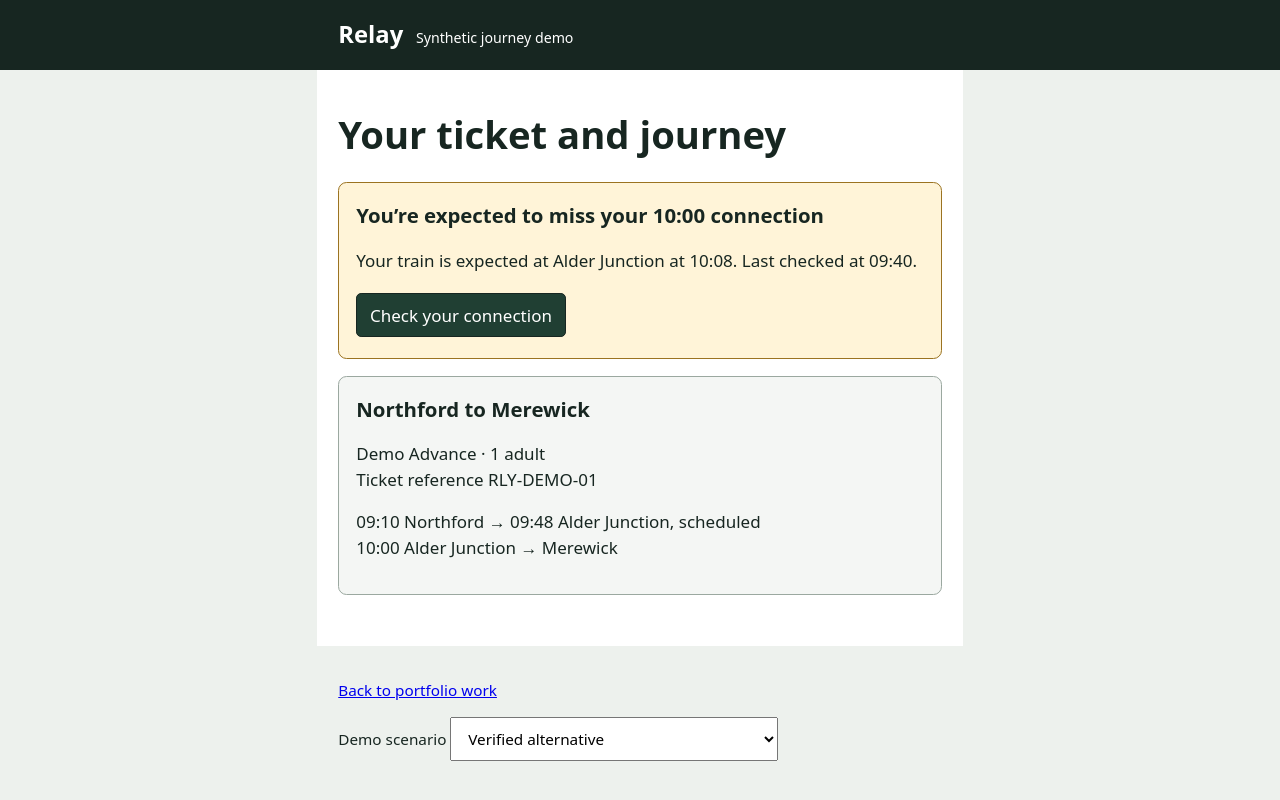
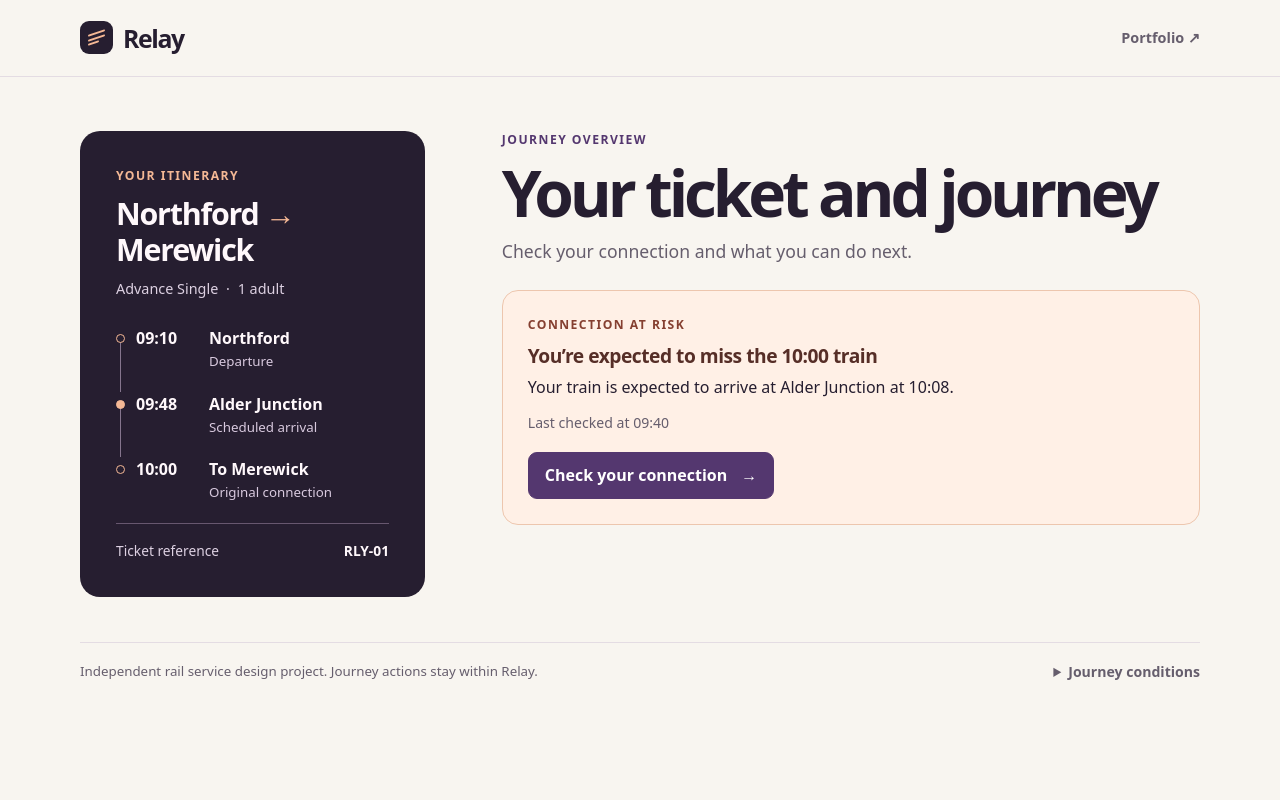
Before and after one commit to afroxyz/afroxyz.github.io, a plain HTML site: page relay-demo/index.html in a window 1280 px wide. Drawn offline with Linux system fonts and the light colour scheme.

Commit message:
Redesign Relay journey and recovery experience

```diff
--- a/relay-demo/index.html
+++ b/relay-demo/index.html
@@ -1,41 +1,50 @@
 <!doctype html>
 <html lang="en-GB">
-<meta charset="utf-8">
-<meta name="viewport" content="width=device-width, initial-scale=1">
-<title>Relay · Disrupted connection wireframe</title>
-<style>
-  :root { font: 17px/1.5 system-ui, sans-serif; color: #172621; background: #edf1ed; }
-  * { box-sizing: border-box; }
-  body { margin: 0; }
-  header { background: #172621; color: white; }
-  header div, main, aside { max-width: 38rem; margin: auto; padding: 1rem 1.25rem; }
-  header strong { font-size: 1.4rem; }
-  header small { margin-left: .75rem; }
-  main { min-height: 22rem; background: #fff; padding-bottom: 2rem; }
-  h1 { font-size: clamp(1.6rem, 5vw, 2.25rem); line-height: 1.15; }
-  h2 { font-size: 1.2rem; margin-top: 0; }
-  article { background: #f4f6f4; border: 1px solid #9ba8a0; border-radius: .5rem; padding: 1rem; margin: 1rem 0; }
-  .notice { background: #fff4d8; border-color: #9b7321; }
-  button, select { font: inherit; min-height: 44px; padding: .45rem .75rem; }
-  button { background: #fff; color: inherit; border: 1px solid #172621; border-radius: .3rem; margin: .2rem .5rem .2rem 0; cursor: pointer; text-align: left; }
-  button.primary { background: #203f33; color: white; }
-  :focus-visible { outline: 3px solid #2259ae; outline-offset: 3px; }
-  aside { font-size: .9rem; }
-  select { max-width: 100%; }
-</style>
-<header><div><strong>Relay</strong><small>Synthetic journey demo</small></div></header>
-<main id="screen"></main>
-<aside aria-label="Prototype controls">
-  <p><a href="../work.html#relay-title">Back to portfolio work</a></p>
-  <label for="scenario">Demo scenario</label>
-  <select id="scenario">
-    <option value="eligible">Verified alternative</option>
-    <option value="assistance">Assistance unknown</option>
-    <option value="stale">Status unavailable</option>
-    <option value="changed">Option changes at confirmation</option>
-    <option value="failure">Support request fails, then retries</option>
-    <option value="pending">Support request pending, then verified</option>
-  </select>
-</aside>
-<script type="module" src="./wireframe.mjs"></script>
+<head>
+  <meta charset="utf-8">
+  <meta name="viewport" content="width=device-width, initial-scale=1">
+  <meta name="theme-color" content="#221b2d">
+  <title>Relay | Manage your rail journey</title>
+  <link rel="stylesheet" href="./relay.css">
+</head>
+<body>
+  <a class="skip" href="#screen">Skip to journey details</a>
+  <header class="masthead">
+    <div class="masthead-inner">
+      <a class="brand" href="./" aria-label="Relay, start again"><span class="mark" aria-hidden="true"><i></i><i></i><i></i></span>Relay</a>
+      <a class="portfolio" href="../work.html#relay-title">Portfolio <span aria-hidden="true">↗</span></a>
+    </div>
+  </header>
+  <div class="layout">
+    <main id="screen" tabindex="-1"></main>
+    <aside class="journey" aria-label="Booked itinerary">
+      <p class="kicker">Your itinerary</p>
+      <h2>Northford <span aria-hidden="true">→</span> Merewick</h2>
+      <p class="fare">Advance Single <span>·</span> 1 adult</p>
+      <ol class="stops">
+        <li><time>09:10</time><div><strong>Northford</strong><small>Departure</small></div></li>
+        <li class="interchange"><time>09:48</time><div><strong>Alder Junction</strong><small>Scheduled arrival</small></div></li>
+        <li><time>10:00</time><div><strong>To Merewick</strong><small>Original connection</small></div></li>
+      </ol>
+      <div class="reference"><span>Ticket reference</span><strong>RLY-01</strong></div>
+      <button class="ticket-jump" id="ticket-jump" type="button" hidden>Return to your ticket <span aria-hidden="true">↗</span></button>
+    </aside>
+  </div>
+  <footer class="footer">
+    <small>Independent rail service design project. Journey actions stay within Relay.</small>
+    <details>
+      <summary>Journey conditions</summary>
+      <label for="scenario">Choose a condition to explore</label>
+      <select id="scenario">
+        <option value="eligible">Alternative train available</option>
+        <option value="assistance">Transfer assistance unconfirmed</option>
+        <option value="stale">Status unavailable</option>
+        <option value="changed">Travel option changes</option>
+        <option value="failure">Support request fails</option>
+        <option value="pending">Support request pending</option>
+      </select>
+    </details>
+  </footer>
+  <script type="module" src="./journey.mjs"></script>
+</body>
 </html>
--- /dev/null
+++ b/relay-demo/journey.mjs
@@ -0,0 +1,143 @@
+const screen = document.querySelector('#screen');
+const scenario = document.querySelector('#scenario');
+const ticketJump = document.querySelector('#ticket-jump');
+let view = 'ticket';
+let plan;
+let support;
+let supportTopic;
+
+const topics = {
+  connection: 'Your 10:00 connection at Alder Junction',
+  '1030': 'The 10:30 service from Alder Junction',
+  '1045': 'The 10:45 service from Alder Junction',
+};
+
+const button = (action, label, primary = false) =>
+  `<button type="button" data-action="${action}" class="action${primary ? ' primary' : ''}">${label}${primary ? ' <span aria-hidden="true">→</span>' : ''}</button>`;
+const actions = (...buttons) => `<div class="actions">${buttons.join('')}</div>`;
+const heading = (section, title, description = '') =>
+  `<div class="heading"><p class="kicker">${section}</p><h1 tabindex="-1">${title}</h1>${description ? `<p class="lede">${description}</p>` : ''}</div>`;
+
+function impact(action = '') {
+  const unavailable = scenario.value === 'stale';
+  return `<article class="panel notice">
+    <p class="kicker">${unavailable ? 'Status unavailable' : 'Connection at risk'}</p>
+    <h2>${unavailable ? 'We can’t confirm your connection' : 'You’re expected to miss the 10:00 train'}</h2>
+    <p>${unavailable ? 'Check again for an update, or ask for help with your onward journey.' : 'Your train is expected to arrive at Alder Junction at 10:08.'}</p>
+    <p class="meta">${unavailable ? 'Your booked itinerary is still available.' : 'Last checked at 09:40'}</p>${action}
+  </article>`;
+}
+
+function ticket() {
+  const activity = [];
+  if (plan === 'saved') activity.push(button('saved', 'View your 10:30 travel plan'));
+  if (support === 'verified') activity.push(button('verified', 'View support case RL-042'));
+  if (support === 'pending') activity.push(button('pending', 'Check your support request'));
+  if (support === 'failed') activity.push(button('failed', 'Review failed support request'));
+
+  return heading('Journey overview', 'Your ticket and journey', 'Check your connection and what you can do next.')
+    + impact(actions(button('connection', 'Check your connection', true)))
+    + (activity.length ? `<article class="panel"><h2>Journey activity</h2>${actions(...activity)}</article>` : '');
+}
+
+function connection() {
+  const stale = scenario.value === 'stale';
+  return heading('Connection details', 'Changing at Alder Junction', 'Your original connection to Merewick departs at 10:00.')
+    + impact()
+    + (stale
+      ? actions(button('refresh', 'Refresh status', true), button('support:connection', 'Get help'))
+      : `<article class="panel"><h2>Changing trains</h2><p>Your scheduled interchange was 12 minutes. Allow five minutes to change trains at Alder Junction.</p></article>
+        ${actions(button('options', 'See travel options', true))}`);
+}
+
+function option(time, status, description, action, eligible = false) {
+  return `<article class="panel">
+    <div class="option-title"><h2><time>${time}</time> to Merewick</h2><span class="tag${eligible ? ' confirmed' : ''}">${status}</span></div>
+    <p>${description}</p>${actions(action)}
+  </article>`;
+}
+
+const screens = {
+  ticket,
+  connection,
+  options: () => {
+    const assistanceUnknown = scenario.value === 'assistance';
+    const changed = plan === 'changed';
+    const eligible = !changed && !assistanceUnknown;
+    const acceptance = changed ? 'We can no longer confirm ticket acceptance for this train.' : 'Your ticket is accepted on this train under the delay policy.';
+    return heading('Onward travel', 'Travel options', 'Alder Junction to Merewick')
+      + (changed ? '<p class="panel notice">The 10:30 option changed while you were reviewing it. Check the updated details below.</p>' : '')
+      + option('10:30', changed ? 'Ticket acceptance unknown' : assistanceUnknown ? 'Assistance unconfirmed' : 'Ticket accepted',
+        acceptance + (assistanceUnknown ? ' We can’t confirm the transfer assistance you need.' : ''),
+        eligible ? button('review', 'Review the 10:30 plan', true) : button('support:1030', 'Get help with the 10:30'), eligible)
+      + option('10:45', 'Ticket acceptance unknown', 'We can’t confirm whether you can use your ticket on this train.', button('support:1045', 'Get help with the 10:45'));
+  },
+  review: () => heading('Confirm your choice', 'Review your travel plan')
+    + '<article class="panel"><h2>10:30 to Merewick</h2><p>Departs from Alder Junction. Your existing ticket is accepted.</p><p class="meta">Saving records your plan. Your ticket stays the same.</p></article>'
+    + actions(button('save', 'Save travel plan', true), button('options', 'Back to options')),
+  saved: () => heading('Journey activity', 'Travel plan saved')
+    + '<article class="panel success"><p class="kicker">Your onward journey</p><h2>10:30 to Merewick</h2><p>Depart from Alder Junction. Use your existing ticket.</p></article>',
+  support: () => heading('Journey support', 'Review your request')
+    + `<article class="panel"><h2>${topics[supportTopic]}</h2><p>Your request includes your booking reference, the affected connection and the service you’re asking about.${scenario.value === 'assistance' ? ' It also includes your transfer assistance need.' : ''}</p></article>`
+    + actions(button('send', 'Confirm and send request', true), button(supportTopic === 'connection' ? 'connection' : 'options', 'Go back')),
+  pending: () => heading('Journey support', 'Checking your request', 'We’re checking whether your request went through.')
+    + actions(button('reconcile', 'Check request status', true)),
+  failed: () => heading('Journey support', 'Your request didn’t go through')
+    + '<article class="panel notice"><h2>Try again when you’re ready</h2><p>Your journey and ticket are still available.</p></article>'
+    + actions(button('retry', 'Review and retry', true)),
+  verified: () => heading('Journey support', 'Request received')
+    + '<article class="panel success"><p class="kicker">Case reference</p><h2>RL-042</h2><p>You can find this reference again in your journey activity.</p></article>',
+};
+
+function render(moveFocus = true) {
+  screen.innerHTML = screens[view]();
+  ticketJump.hidden = view === 'ticket';
+  if (moveFocus) screen.querySelector('h1').focus();
+}
+
+screen.addEventListener('click', ({ target }) => {
+  const action = target.closest('[data-action]')?.dataset.action;
+  if (!action) return;
+  if (action === 'save') {
+    plan = scenario.value === 'changed' ? 'changed' : 'saved';
+    view = plan === 'changed' ? 'options' : 'saved';
+  } else if (action === 'send') {
+    const firstFailure = scenario.value === 'failure' && support !== 'failed';
+    const awaitingVerification = scenario.value === 'pending' && !support;
+    support = firstFailure ? 'failed' : awaitingVerification ? 'pending' : 'verified';
+    view = support;
+  } else if (action === 'reconcile') {
+    support = 'verified';
+    view = support;
+  } else if (action.startsWith('support:')) {
+    if (support === 'pending' || support === 'verified') {
+      view = support;
+    } else {
+      supportTopic = action.split(':')[1];
+      view = 'support';
+    }
+  } else if (action === 'refresh') {
+    const notice = screen.querySelector('.notice .meta');
+    notice.setAttribute('role', 'status');
+    notice.textContent = 'Checked again. Connection status is still unavailable.';
+    return;
+  } else {
+    view = action === 'retry' ? 'support' : action;
+  }
+  render();
+});
+
+ticketJump.addEventListener('click', () => {
+  view = 'ticket';
+  render();
+});
+
+scenario.addEventListener('change', () => {
+  plan = undefined;
+  support = undefined;
+  supportTopic = undefined;
+  view = 'ticket';
+  render();
+});
+
+render(false);
--- /dev/null
+++ b/relay-demo/relay.css
@@ -0,0 +1,88 @@
+:root {
+  color-scheme: light;
+  --paper: #f8f5f0;
+  --ink: #261e30;
+  --muted: #665e6d;
+  --line: #e4dce3;
+  --plum: #54376f;
+  --accent: #f4b895;
+  --success: #245441;
+  font: 16px/1.55 system-ui, sans-serif;
+  color: var(--ink);
+  background: var(--paper);
+}
+* { box-sizing: border-box; }
+body { margin: 0; }
+a { color: inherit; }
+button, select, summary { font: inherit; }
+button, summary { cursor: pointer; }
+:focus-visible { outline: 3px solid #794ba1; outline-offset: 4px; }
+.skip { position: absolute; z-index: 2; top: 8px; left: 8px; padding: 8px 14px; background: white; transform: translateY(-160%); }
+.skip:focus { transform: none; }
+.masthead { border-bottom: 1px solid var(--line); }
+.masthead-inner, .layout, .footer { width: min(1120px, calc(100% - 96px)); margin-inline: auto; }
+.masthead-inner { min-height: 76px; display: flex; align-items: center; justify-content: space-between; gap: 16px; }
+.brand { display: inline-flex; align-items: center; gap: 10px; text-decoration: none; font-weight: 780; font-size: 1.55rem; letter-spacing: -.055em; }
+.mark { display: grid; align-content: center; gap: 3px; width: 33px; height: 33px; padding: 8px; border-radius: 9px; background: var(--ink); }
+.mark i { display: block; height: 2px; border-radius: 2px; background: var(--accent); transform: skewY(-18deg); }
+.mark i:last-child { width: 65%; }
+.portfolio { text-decoration: none; color: var(--muted); font-size: .9rem; font-weight: 650; padding: 10px 0; }
+.portfolio:hover, .ticket-jump:hover { text-decoration: underline; }
+.layout { display: grid; grid-template-columns: minmax(270px, 345px) minmax(0, 1fr); gap: clamp(36px, 6vw, 88px); align-items: start; margin-block: 54px 45px; }
+.journey { background: var(--ink); color: #fff8fb; padding: clamp(24px, 3vw, 36px); border-radius: 20px; position: sticky; top: 24px; grid-column: 1; grid-row: 1; }
+.kicker { margin: 0 0 10px; color: var(--plum); font-size: .76rem; font-weight: 760; letter-spacing: .12em; text-transform: uppercase; }
+.journey .kicker { color: var(--accent); }
+.journey h2 { font-size: clamp(1.35rem, 2.4vw, 1.9rem); line-height: 1.2; margin: 0; letter-spacing: -.04em; }
+.journey h2 span { color: var(--accent); }
+.fare { color: #ddd1e2; margin: .6rem 0 1.6rem; font-size: .9rem; }
+.fare span { padding-inline: .25rem; }
+.stops { margin: 0; padding: 0; list-style: none; }
+.stops li { position: relative; display: grid; grid-template-columns: 53px 1fr; gap: 20px; padding: 0 0 20px 20px; }
+.stops li::before { content: ''; position: absolute; inset: 13px auto 0 4px; width: 1px; background: #85758d; }
+.stops li:last-child::before { display: none; }
+.stops li::after { content: ''; position: absolute; top: 8px; left: 0; width: 7px; height: 7px; border: 1px solid var(--accent); border-radius: 50%; background: var(--ink); }
+.stops .interchange::after { background: var(--accent); }
+.stops time { font-variant-numeric: tabular-nums; font-weight: 740; }
+.stops small { display: block; color: #d8c9de; }
+.reference { display: flex; justify-content: space-between; gap: 12px; border-top: 1px solid #67576f; padding-top: 16px; font-size: .86rem; }
+.reference span { color: #ddd1e2; }
+.ticket-jump { border: 0; background: transparent; color: var(--accent); padding: 12px 0 0; }
+#screen { min-width: 0; grid-column: 2; grid-row: 1; }
+.heading { margin-bottom: 24px; }
+h1 { margin: 0; font-size: clamp(2.15rem, 5vw, 4.4rem); line-height: 1.04; letter-spacing: -.065em; text-wrap: balance; }
+h1:focus { outline: none; }
+.lede { color: var(--muted); font-size: 1.1rem; max-width: 50ch; margin: 12px 0 0; }
+h2 { font-size: 1.2rem; line-height: 1.3; margin: 0 0 6px; letter-spacing: -.025em; }
+p { margin: 0 0 12px; }
+.panel { border: 1px solid var(--line); background: #fff; border-radius: 16px; padding: clamp(18px, 3vw, 25px); margin-bottom: 14px; }
+.panel p:last-child { margin-bottom: 0; }
+.notice { background: #fff0e6; border-color: #edc6ae; }
+.notice h2 { color: #562e27; }
+.notice .kicker { color: #853f30; }
+.success { background: #edf6ef; border-color: #c5ddcc; }
+.success .kicker { color: var(--success); }
+.meta { color: var(--muted); font-size: .88rem; }
+.actions { display: flex; flex-wrap: wrap; gap: 10px; margin-top: 18px; }
+button.action { min-height: 46px; display: inline-flex; align-items: center; gap: 14px; border: 1px solid #cdbdd3; border-radius: 9px; background: #fff; padding: 10px 16px; color: var(--ink); font-weight: 680; text-align: left; }
+button.action:hover { background: #f2eaf5; }
+button.primary { background: var(--plum); color: white; border-color: var(--plum); }
+button.primary:hover { background: #412853; }
+.option-title { display: flex; align-items: flex-start; justify-content: space-between; gap: 12px; flex-wrap: wrap; }
+.option-title time { font-size: 1.6rem; margin-right: .4rem; font-variant-numeric: tabular-nums; }
+.tag { font-size: .78rem; background: #f7ecdf; color: #704622; border-radius: 100px; padding: 4px 10px; font-weight: 720; }
+.tag.confirmed { background: #e6f3e9; color: var(--success); }
+.footer { border-top: 1px solid var(--line); display: flex; gap: 16px 32px; justify-content: space-between; align-items: start; padding-block: 18px 30px; color: var(--muted); }
+.footer details { font-size: .88rem; }
+.footer summary { font-weight: 700; }
+.footer label { display: block; margin-top: 10px; }
+.footer select { display: block; max-width: 100%; min-height: 44px; margin-top: 5px; background: #fff; color: var(--ink); border: 1px solid #9a899e; border-radius: 6px; }
+@media (max-width: 760px) {
+  .masthead-inner, .layout, .footer { width: calc(100% - 40px); }
+  .layout { grid-template-columns: minmax(0,1fr); margin-block: 24px; gap: 24px; }
+  #screen { grid-column: 1; grid-row: 1; }
+  .journey { position: static; grid-row: 2; }
+  .footer { flex-direction: column; }
+}
+@media (max-width: 410px) {
+  .actions > button { width: 100%; justify-content: space-between; }
+}
--- a/relay-demo/wireframe.mjs
+++ /dev/null
@@ -1,94 +0,0 @@
-const screen = document.querySelector('#screen');
-const scenario = document.querySelector('#scenario');
-let view = 'ticket';
-let plan;
-let support;
-
-const button = (action, label, primary = false) =>
-  `<button type="button" data-action="${action}"${primary ? ' class="primary"' : ''}>${label}</button>`;
-
-const fixture = () => ({
-  stale: scenario.value === 'stale',
-  assistanceUnknown: scenario.value === 'assistance',
-  changed: plan === 'changed',
-});
-
-function impact() {
-  return fixture().stale
-    ? '<h2>Connection status unavailable</h2><p>We can’t confirm whether you’ll make your connection.</p>'
-    : '<h2>You’re expected to miss your 10:00 connection</h2><p>Your train is expected at Alder Junction at 10:08. Last checked at 09:40.</p>';
-}
-
-const screens = {
-  ticket: () => {
-    const recorded = [
-      plan === 'saved' ? ['saved', 'Saved plan · 10:30 service'] : null,
-      ['verified', 'pending', 'failed'].includes(support)
-        ? [support, { verified: 'Support case · DEMO-042', pending: 'Checking whether your support request went through', failed: 'Support request failed' }[support]]
-        : null,
-    ].filter(Boolean);
-    return `<h1>Your ticket and journey</h1><article class="notice">${impact()}${button('connection', 'Check your connection', true)}</article>
-      <article><h2>Northford to Merewick</h2><p>Demo Advance · 1 adult<br>Ticket reference RLY-DEMO-01</p>
-      <p>09:10 Northford → 09:48 Alder Junction, scheduled<br>10:00 Alder Junction → Merewick</p></article>
-      ${recorded.length ? `<article><h2>Journey activity</h2>${recorded.map(([state, label]) => button(state, label)).join('')}</article>` : ''}`;
-  },
-  connection: () => `<h1>Connection at Alder Junction</h1><article class="notice">${impact()}</article>
-    <p>Your planned change was 12 minutes. Allow five minutes to change trains in this demo.</p>
-    ${fixture().stale ? button('connection', 'Refresh status', true) + button('support', 'Get help') : button('options', 'See travel options', true)}`,
-  options: () => {
-    const { assistanceUnknown, changed } = fixture();
-    return `<h1>Travel options</h1><p>Alder Junction to Merewick</p>
-      ${changed ? '<p role="status">The 10:30 option changed. Review the current information below.</p>' : ''}
-      <article><h2>10:30 to Merewick</h2>
-      <p>${changed ? 'Ticket acceptance is now unknown.' : 'Your demo ticket is accepted under the delay rule.'}</p>
-      <p>${assistanceUnknown ? 'We can’t confirm the transfer assistance you need.' : 'No transfer assistance requested.'}</p>
-      ${assistanceUnknown || changed ? button('support', 'Get help with the 10:30') : button('review', 'Review 10:30 plan', true)}</article>
-      <article><h2>10:45 to Merewick</h2><p>We can’t confirm whether your ticket is accepted.</p>${button('support', 'Get help with the 10:45')}</article>`;
-  },
-  review: () => `<h1>Review your travel plan</h1><p>10:30 from Alder Junction to Merewick</p>
-    <p>Save this as your travel plan. Your ticket stays the same.</p>${button('save', 'Confirm and save plan', true)}${button('options', 'Back to options')}`,
-  saved: () => '<h1>Travel plan saved</h1><p>Take the 10:30 from Alder Junction to Merewick. Your existing demo ticket is accepted.</p>',
-  support: () => `<h1>Review support request</h1><p>Share your demo booking reference, affected connection and reason for asking for help${fixture().assistanceUnknown ? ', including your transfer assistance need' : ''}.</p>
-    ${button('send', 'Confirm and send request', true)}`,
-  pending: () => `<h1>Checking your support request</h1><p>We’re checking whether your request went through.</p>${button('reconcile', 'Check request status', true)}`,
-  failed: () => `<h1>Support request failed</h1><p>Your support request didn’t go through.</p>${button('support', 'Review and retry request', true)}`,
-  verified: () => '<h1>Support request received</h1><p>Your demo case reference is <strong>DEMO-042</strong>.</p>',
-};
-
-function render(moveFocus = true) {
-  screen.innerHTML = screens[view]() + (view === 'ticket' ? '' : button('ticket', 'View your ticket'));
-  if (moveFocus) {
-    const heading = screen.querySelector('h1');
-    heading.tabIndex = -1;
-    heading.focus();
-  }
-}
-
-screen.addEventListener('click', ({ target }) => {
-  const action = target.closest('[data-action]')?.dataset.action;
-  if (!action) return;
-  if (action === 'save') {
-    plan = scenario.value === 'changed' ? 'changed' : 'saved';
-    view = plan === 'changed' ? 'options' : 'saved';
-  } else if (action === 'send') {
-    const firstFailure = scenario.value === 'failure' && support !== 'failed';
-    const awaitingVerification = scenario.value === 'pending' && !support;
-    support = firstFailure ? 'failed' : awaitingVerification ? 'pending' : 'verified';
-    view = support;
-  } else if (action === 'reconcile') {
-    support = 'verified';
-    view = support;
-  } else {
-    view = action === 'support' && ['pending', 'verified'].includes(support) ? support : action;
-  }
-  render();
-});
-
-scenario.addEventListener('change', () => {
-  plan = undefined;
-  support = undefined;
-  view = 'ticket';
-  render();
-});
-
-render(false);
```
Also changed, not shown: work.html (+2 -2 lines).
